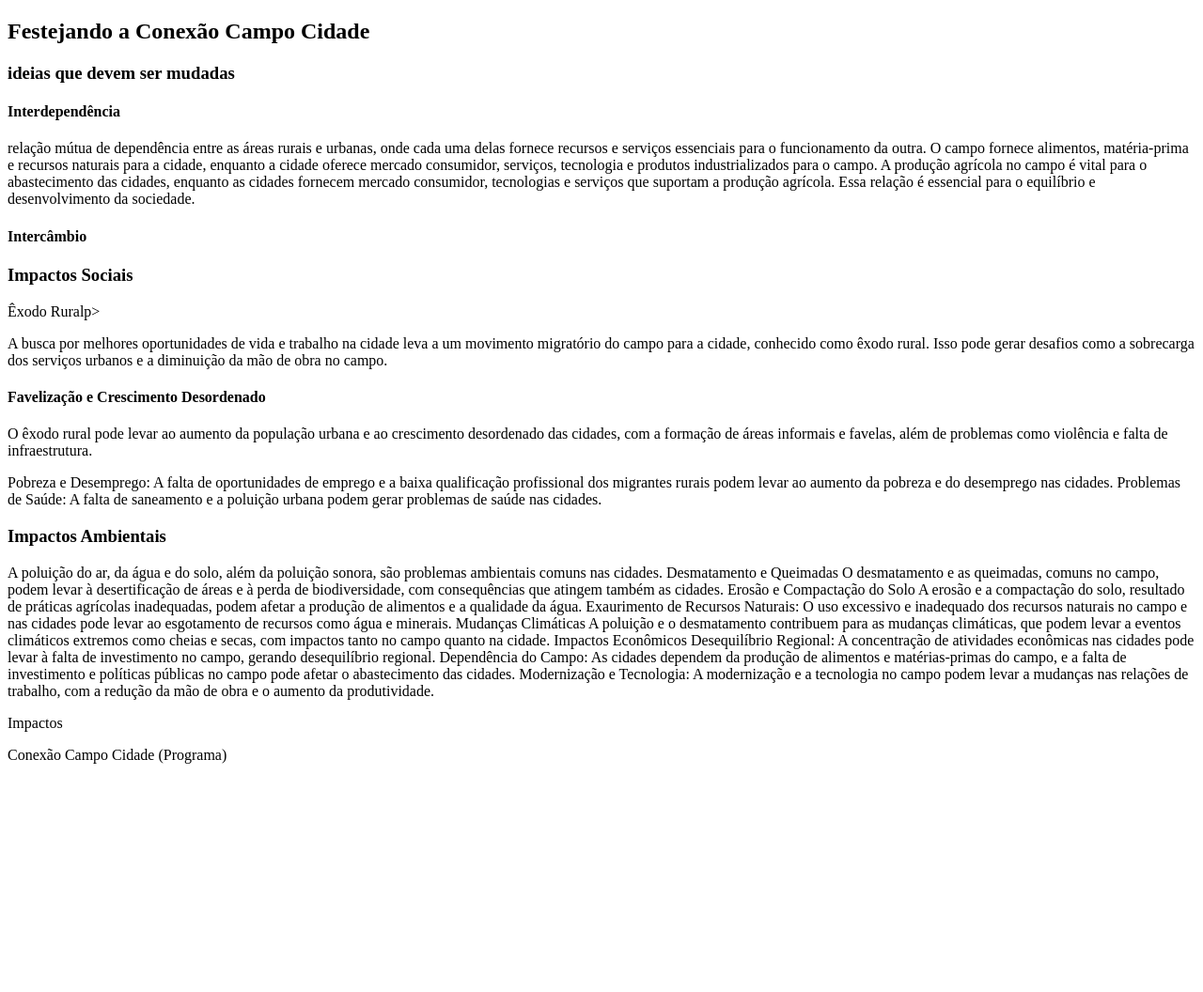
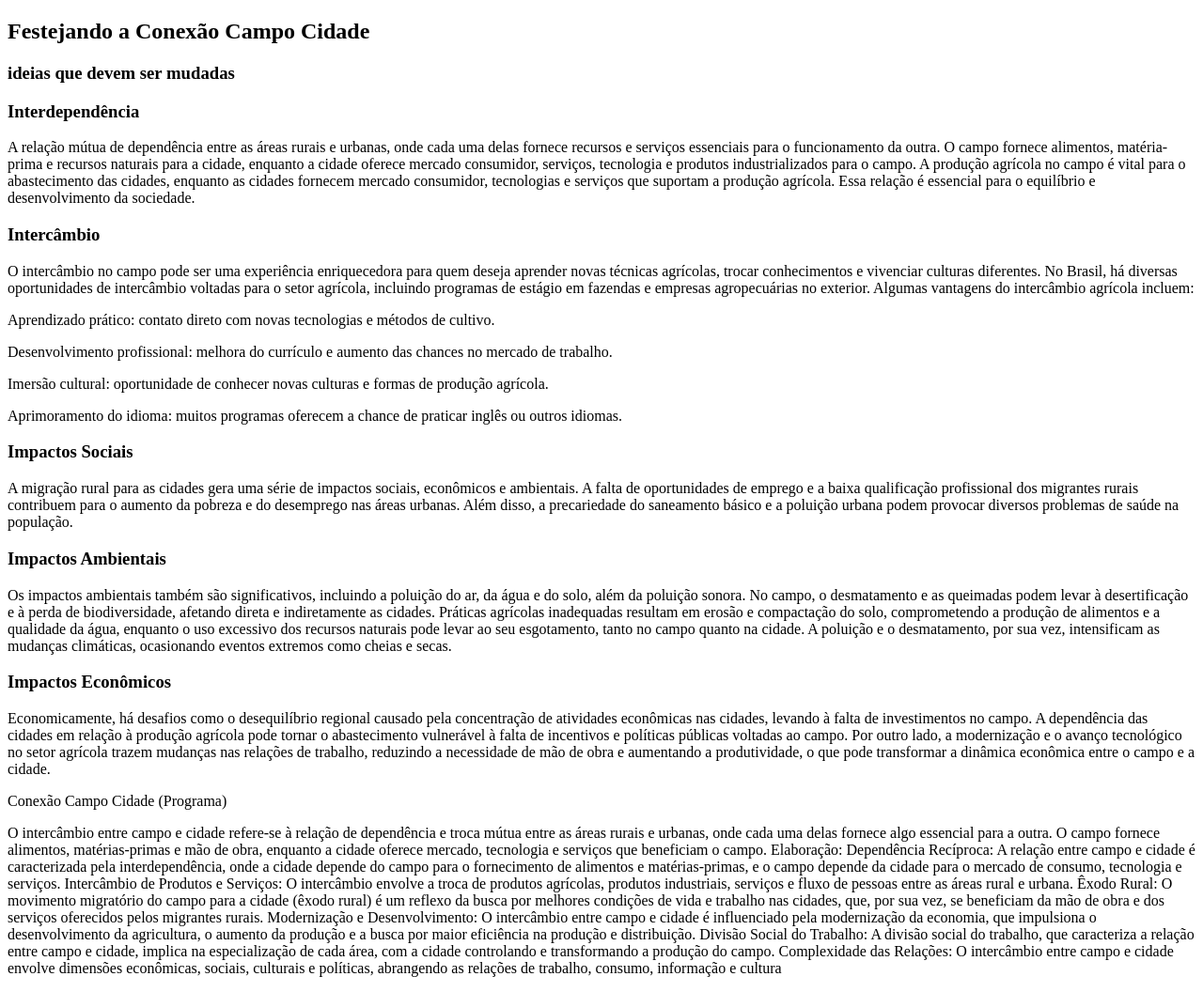
Before and after one commit to ServantofTheLordUwU/cacrudo-agrinho, a plain HTML site: page index.html in a window 1280 px wide. Shown: the whole page at 94% size. Before the commit the page ends 829 px from the top, so only its background shows below. Drawn offline with Linux system fonts and the light colour scheme.

Commit message:
Add files via upload

```diff
--- a/index.html
+++ b/index.html
@@ -7,40 +7,52 @@
 </head>
 <body>
     <h2>Festejando a Conexão Campo Cidade</h2>
+
     <h3>ideias que devem ser mudadas</h3>
-        <h4>Interdependência</h4>
-        <p>relação mútua de dependência entre as áreas rurais e urbanas, onde cada uma delas fornece recursos e serviços essenciais para o funcionamento da outra. O campo fornece alimentos, matéria-prima e recursos naturais para a cidade, enquanto a cidade oferece mercado consumidor, serviços, tecnologia e produtos industrializados para o campo.
-            A produção agrícola no campo é vital para o abastecimento das cidades, enquanto as cidades fornecem mercado consumidor, tecnologias e serviços que suportam a produção agrícola. Essa relação é essencial para o equilíbrio e desenvolvimento da sociedade.
-        </p>
-        <h4>Intercâmbio</h4>
+
+        <h3>Interdependência</h3>
+
+     <p>A relação mútua de dependência entre as áreas rurais e urbanas, onde cada uma delas fornece recursos e serviços essenciais para o funcionamento da outra. O campo fornece alimentos, matéria-prima e recursos naturais para a cidade, enquanto a cidade oferece mercado consumidor, serviços, tecnologia e produtos industrializados para o campo.
+            A produção agrícola no campo é vital para o abastecimento das cidades, enquanto as cidades fornecem mercado consumidor, tecnologias e serviços que suportam a produção agrícola. Essa relação é essencial para o equilíbrio e desenvolvimento da sociedade.</p>
+
+            <h3>Intercâmbio</h3>
+
+            <p>O intercâmbio no campo pode ser uma experiência enriquecedora para quem deseja aprender novas técnicas agrícolas, trocar conhecimentos e vivenciar culturas diferentes. No Brasil, há diversas oportunidades de intercâmbio voltadas para o setor agrícola, incluindo programas de estágio em fazendas e empresas agropecuárias no exterior. Algumas vantagens do intercâmbio agrícola incluem:
+
+            <p>Aprendizado prático: contato direto com novas tecnologias e métodos de cultivo.</p>
+
+            <p>Desenvolvimento profissional: melhora do currículo e aumento das chances no mercado de trabalho.</p>
+
+            <p>Imersão cultural: oportunidade de conhecer novas culturas e formas de produção agrícola.</p>
+
+            <p>Aprimoramento do idioma: muitos programas oferecem a chance de praticar inglês ou outros idiomas.</p>
+
         <h3>Impactos Sociais</h3>
-            <p>Êxodo Rural</body>p>
-            <p>A busca por melhores oportunidades de vida e trabalho na cidade leva a um movimento migratório do campo para a cidade, conhecido como êxodo rural. Isso pode gerar desafios como a sobrecarga dos serviços urbanos e a diminuição da mão de obra no campo.</p>
-            <h4>Favelização e Crescimento Desordenado</h4>
-            <p>O êxodo rural pode levar ao aumento da população urbana e ao crescimento desordenado das cidades, com a formação de áreas informais e favelas, além de problemas como violência e falta de infraestrutura.</p>
-            Pobreza e Desemprego:
-            A falta de oportunidades de emprego e a baixa qualificação profissional dos migrantes rurais podem levar ao aumento da pobreza e do desemprego nas cidades.
-            Problemas de Saúde:
-            A falta de saneamento e a poluição urbana podem gerar problemas de saúde nas cidades.
-            <h3>Impactos Ambientais</h3>
-            <p></p>
-            A poluição do ar, da água e do solo, além da poluição sonora, são problemas ambientais comuns nas cidades.
-            Desmatamento e Queimadas
-            O desmatamento e as queimadas, comuns no campo, podem levar à desertificação de áreas e à perda de biodiversidade, com consequências que atingem também as cidades.
-            Erosão e Compactação do Solo
-            A erosão e a compactação do solo, resultado de práticas agrícolas inadequadas, podem afetar a produção de alimentos e a qualidade da água.
-            Exaurimento de Recursos Naturais:
-            O uso excessivo e inadequado dos recursos naturais no campo e nas cidades pode levar ao esgotamento de recursos como água e minerais.
-            Mudanças Climáticas
-            A poluição e o desmatamento contribuem para as mudanças climáticas, que podem levar a eventos climáticos extremos como cheias e secas, com impactos tanto no campo quanto na cidade.
-            Impactos Econômicos
-            Desequilíbrio Regional:
-            A concentração de atividades econômicas nas cidades pode levar à falta de investimento no campo, gerando desequilíbrio regional.
-            Dependência do Campo:
-            As cidades dependem da produção de alimentos e matérias-primas do campo, e a falta de investimento e políticas públicas no campo pode afetar o abastecimento das cidades.
-            Modernização e Tecnologia:
-            A modernização e a tecnologia no campo podem levar a mudanças nas relações de trabalho, com a redução da mão de obra e o aumento da produtividade. </p>
-        <p>Impactos</p>
+
+        <p>A migração rural para as cidades gera uma série de impactos sociais, econômicos e ambientais. A falta de oportunidades de emprego e a baixa qualificação profissional dos migrantes rurais contribuem para o aumento da pobreza e do desemprego nas áreas urbanas. Além disso, a precariedade do saneamento básico e a poluição urbana podem provocar diversos problemas de saúde na população.</p>
+        <h3>Impactos Ambientais</h3>
+
+            <p>Os impactos ambientais também são significativos, incluindo a poluição do ar, da água e do solo, além da poluição sonora. No campo, o desmatamento e as queimadas podem levar à desertificação e à perda de biodiversidade, afetando direta e indiretamente as cidades. Práticas agrícolas inadequadas resultam em erosão e compactação do solo, comprometendo a produção de alimentos e a qualidade da água, enquanto o uso excessivo dos recursos naturais pode levar ao seu esgotamento, tanto no campo quanto na cidade. A poluição e o desmatamento, por sua vez, intensificam as mudanças climáticas, ocasionando eventos extremos como cheias e secas.</p>
+        <h3>Impactos Econômicos</h3>
+
+        <p>Economicamente, há desafios como o desequilíbrio regional causado pela concentração de atividades econômicas nas cidades, levando à falta de investimentos no campo. A dependência das cidades em relação à produção agrícola pode tornar o abastecimento vulnerável à falta de incentivos e políticas públicas voltadas ao campo. Por outro lado, a modernização e o avanço tecnológico no setor agrícola trazem mudanças nas relações de trabalho, reduzindo a necessidade de mão de obra e aumentando a produtividade, o que pode transformar a dinâmica econômica entre o campo e a cidade.</p>
+
         <p>Conexão Campo Cidade (Programa)</p>
+        <p>O intercâmbio entre campo e cidade refere-se à relação de dependência e troca mútua entre as áreas rurais e urbanas, onde cada uma delas fornece algo essencial para a outra. O campo fornece alimentos, matérias-primas e mão de obra, enquanto a cidade oferece mercado, tecnologia e serviços que beneficiam o campo.
+            Elaboração:
+
+                Dependência Recíproca:
+                A relação entre campo e cidade é caracterizada pela interdependência, onde a cidade depende do campo para o fornecimento de alimentos e matérias-primas, e o campo depende da cidade para o mercado de consumo, tecnologia e serviços.
+
+            Intercâmbio de Produtos e Serviços:
+            O intercâmbio envolve a troca de produtos agrícolas, produtos industriais, serviços e fluxo de pessoas entre as áreas rural e urbana.
+            Êxodo Rural:
+            O movimento migratório do campo para a cidade (êxodo rural) é um reflexo da busca por melhores condições de vida e trabalho nas cidades, que, por sua vez, se beneficiam da mão de obra e dos serviços oferecidos pelos migrantes rurais.
+            Modernização e Desenvolvimento:
+            O intercâmbio entre campo e cidade é influenciado pela modernização da economia, que impulsiona o desenvolvimento da agricultura, o aumento da produção e a busca por maior eficiência na produção e distribuição.
+            Divisão Social do Trabalho:
+            A divisão social do trabalho, que caracteriza a relação entre campo e cidade, implica na especialização de cada área, com a cidade controlando e transformando a produção do campo.
+            Complexidade das Relações:
+            O intercâmbio entre campo e cidade envolve dimensões econômicas, sociais, culturais e políticas, abrangendo as relações de trabalho, consumo, informação e cultura</p>
 </body>
 </html>
```
